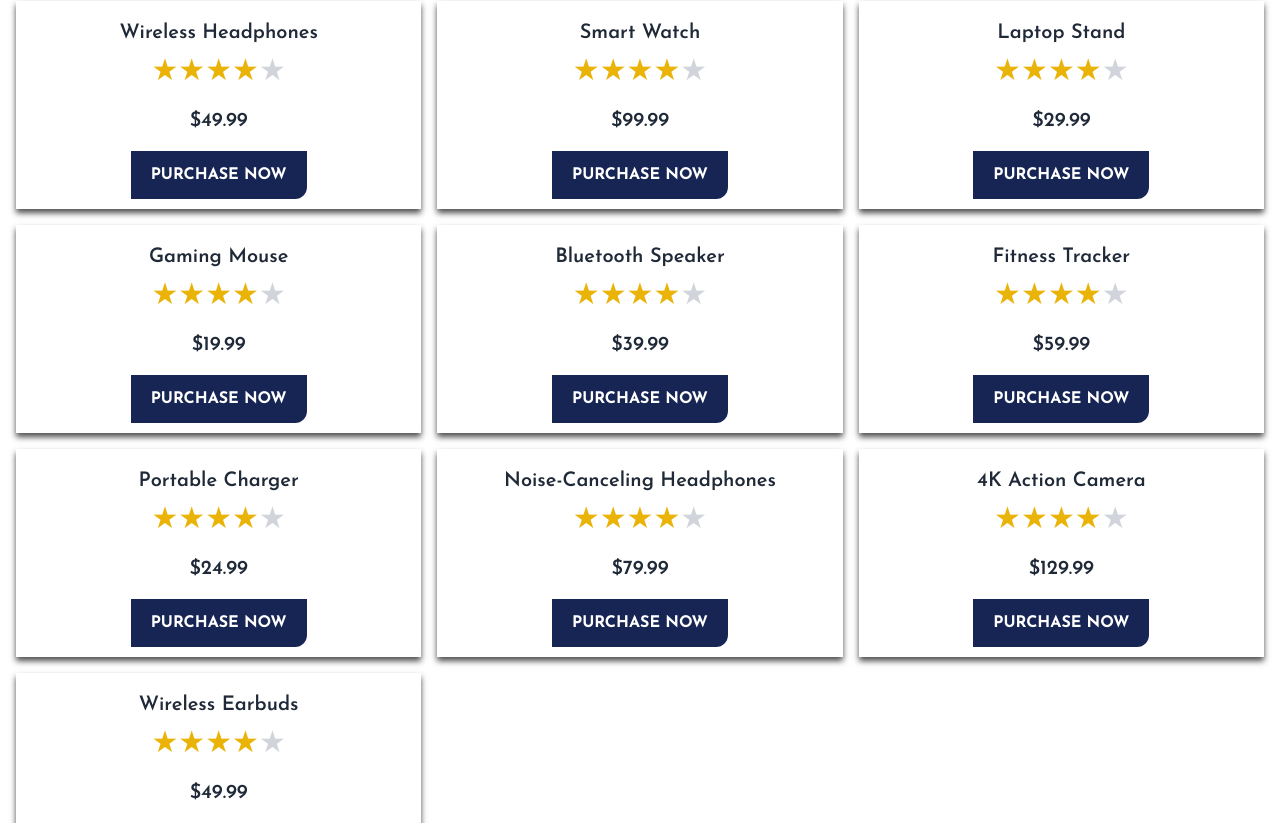
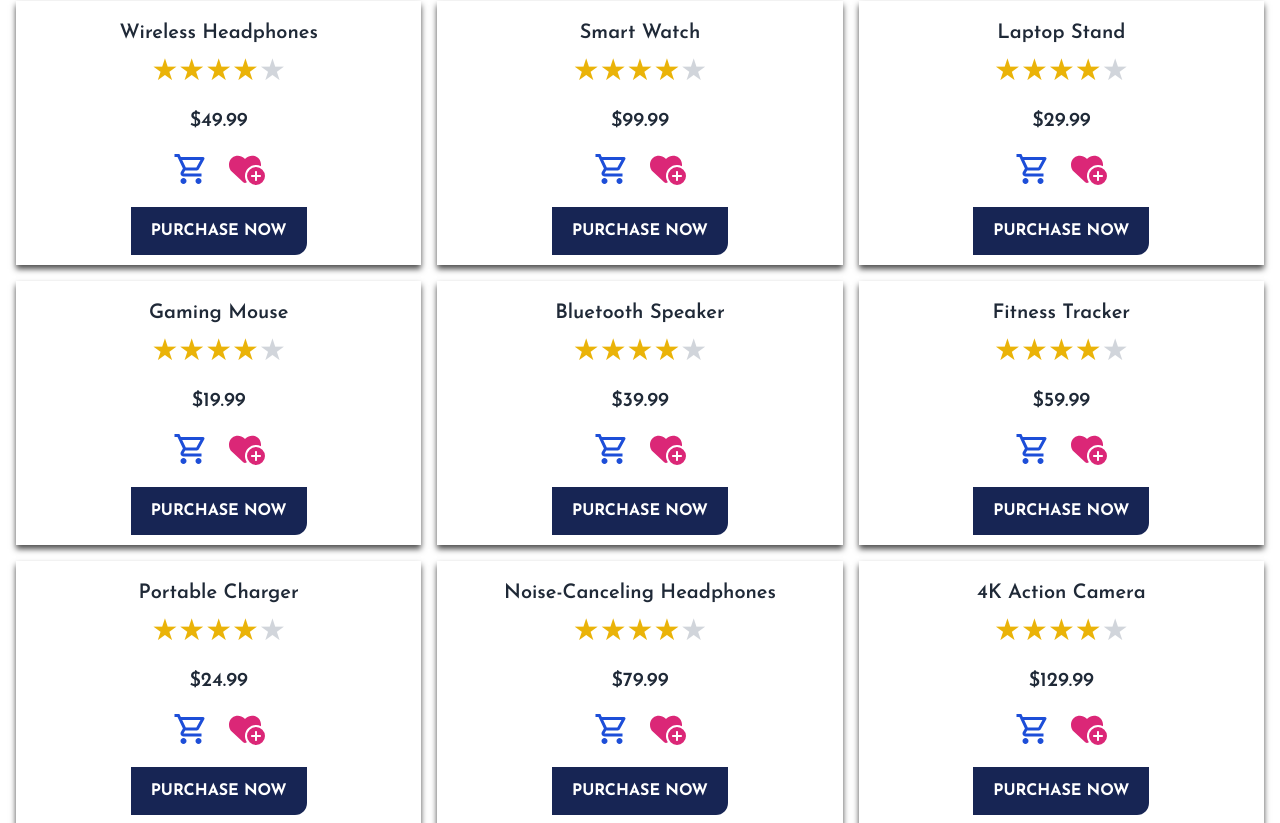
Before and after one commit to jannatun-nur/Hellow-shop, a React (Vite) app: page / in a window 1280 px wide. Shown: the part 1157-1980 px from the top of the page. Built offline with nearby package versions, Linux system fonts and the light colour scheme.

Commit message:
shirt 40%

```diff
--- a/src/Component/Shirt/ShirtCard.jsx
+++ b/src/Component/Shirt/ShirtCard.jsx
@@ -1,3 +1,6 @@
+
+import { MdOutlineShoppingCart } from "react-icons/md";
+import { FaHeartCirclePlus } from "react-icons/fa6";
 
 
 const ShirtCard = ({shirts}) => {
@@ -21,6 +24,11 @@ const ShirtCard = ({shirts}) => {
               ))}
 
             <p className="text-gray-800 font-semibold text-xl py-4">${price}</p>
+
+            <div>
+                <button className="text-blue-700 text-4xl mr-5"><MdOutlineShoppingCart /></button>
+                <button className="text-pink-600 text-4xl mb-5"><FaHeartCirclePlus /></button>
+            </div>
             <button className="bg-blue-950 text-white
             px-5 py-3 font-bold rounded-ee-xl">{button}</button>
         </div>
```
